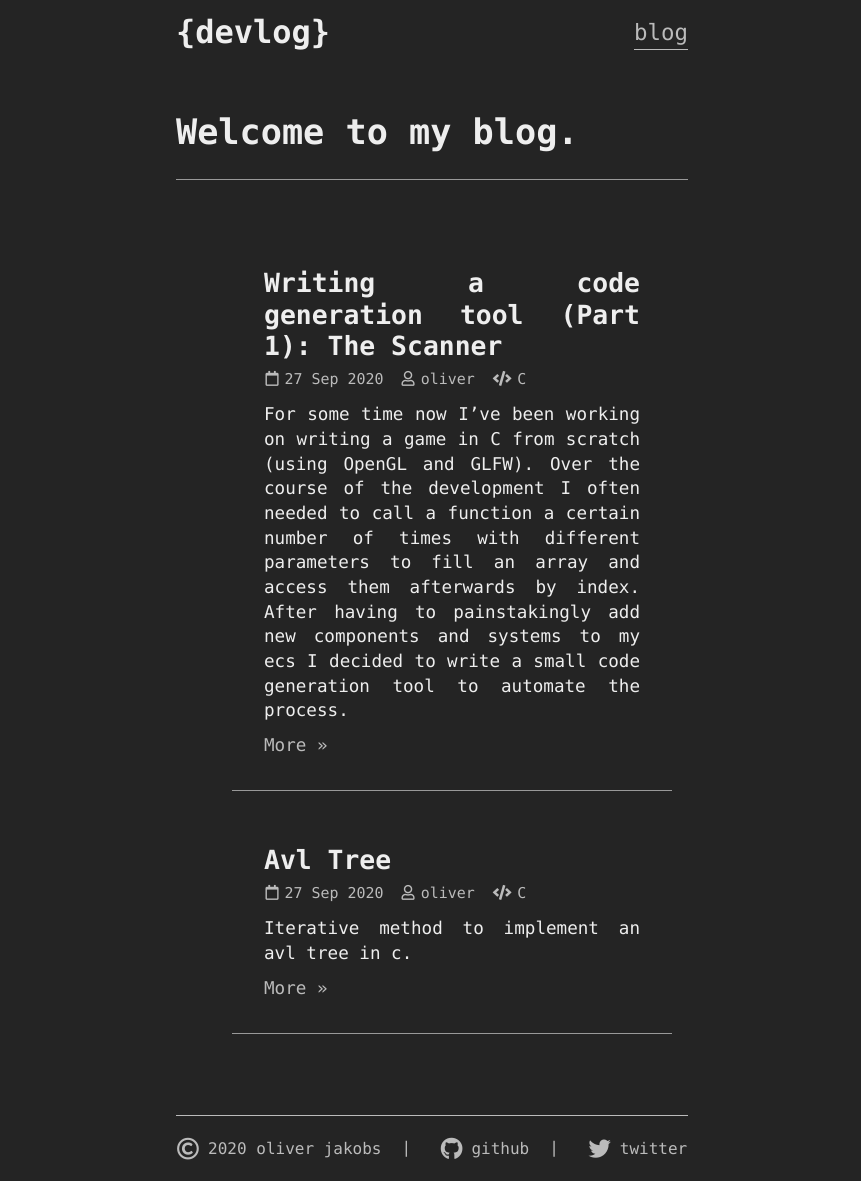
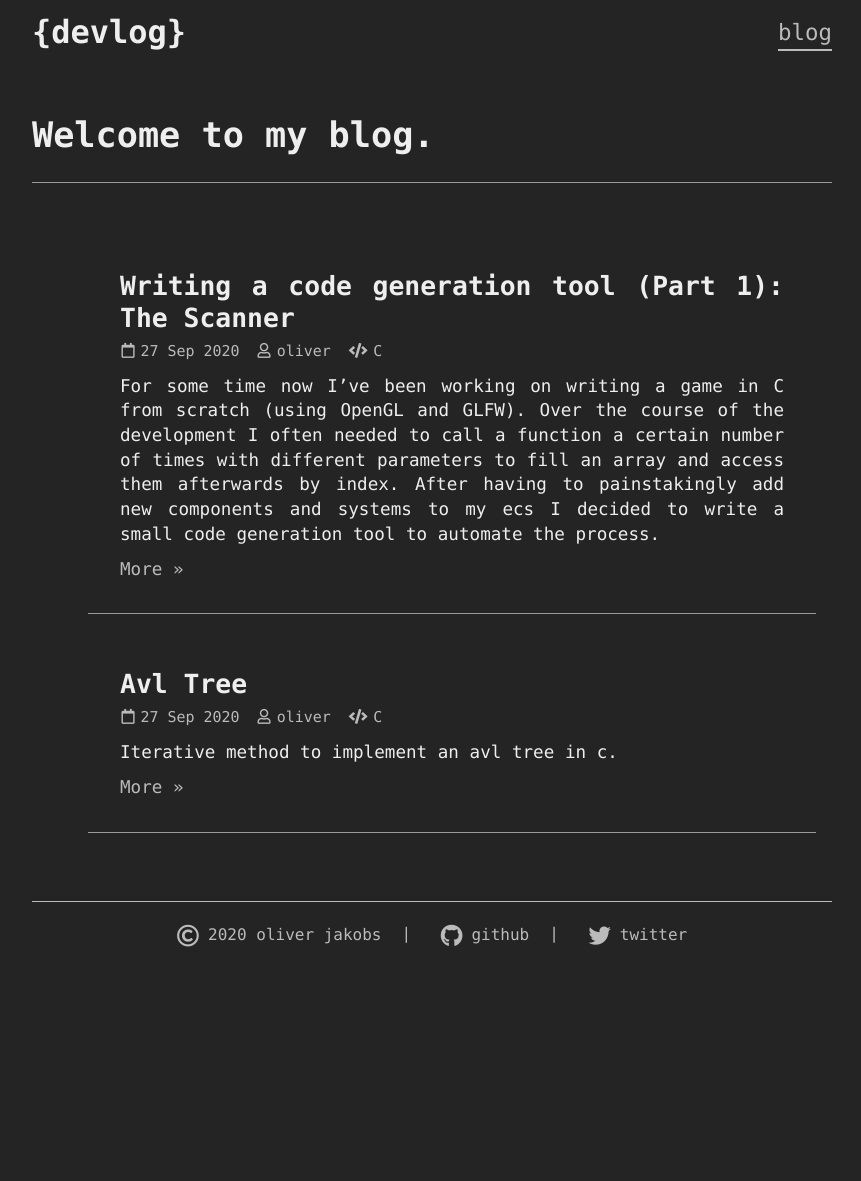
Before and after one commit to oliverjakobs/oliverjakobs.github.io, a Jekyll site: the page built from index.html, in a window 1280 px wide. Shown: the whole page, without its empty margins (208-1069 px from the left). Built offline with Jekyll 4.4.1, drawn with Linux system fonts in a browser that asks for light colours; after the commit the page ends 967 px from its top, so only the background shows below that.

Commit message:
improved style

```diff
--- a/_includes/navbar.html
+++ b/_includes/navbar.html
@@ -1,7 +1,5 @@
-<nav class="navbar">
-  <label class="logo"><a href="/">devlog</a></label>
-  <input type="checkbox" id="menu-check">
-  <label for="menu-check" class="menu-btn"><i class="fas fa-bars"></i></label>
+<nav class="navbar container">
+  <a class="logo" href="/">devlog</a>
   <ul class="menu">
     {% for item in site.data.navigation %}
       <li><a href="{{ item.link }}" {% if page.url == item.link %}class="active"{% endif %}>{{ item.name }}</a></li>
--- a/_layouts/default.html
+++ b/_layouts/default.html
@@ -17,9 +17,7 @@
 
   <body>
     {% include navbar.html %}
-    <div class="page-content container clearfix">
-      {{ content }}
-    </div>
+    <main class="page-content container">{{ content }}</main>
     {% include footer.html %}
   </body>
 </html>
--- a/_layouts/post.html
+++ b/_layouts/post.html
@@ -10,9 +10,9 @@
   <li><i class="fas fa-code"></i>{{ page.lang }}</li>
 </ul>
 
-<div class="post-content">
+<article class="post-content">
   {{ content }}
-</div>
+</article>
 
 <div class="comments">
   <i class="far fa-comments"></i>
--- a/_sass/main.scss
+++ b/_sass/main.scss
@@ -1,12 +1,11 @@
 
 $font-family: "Lucida Console";
 
-$container-width: 40%;
+$navbar-height: 64px;
+$footer-height: 4em;
 
-$navbar-height: 64px;
-$navbar-margin: (100% - $container-width) / 2;
-
-$footer-height: 4em;
+$container-width: 800px;
+$container-padding: 32px;
 
 $color-font: #eeeeee;
 $color-font2: #bbbbbb;
@@ -15,10 +14,6 @@
 $color-background: #242424;
 
 /* GENERAL STYLE */
-
-* {
-    box-sizing: border-box;
-}
 
 body {
     padding: 0;
@@ -43,22 +38,18 @@
 }
 
 .container {
-    width: $container-width;
+    max-width: $container-width;
+    margin-right: auto;
     margin-left: auto;
-    margin-right: auto;
-}
-
-/* */
-.clearfix::after {
-    content: '';
-    display: block;
-    clear: both;
+    padding-right: $container-padding;
+    padding-left: $container-padding;
 }
 
 /* NAVBAR */
 .navbar {
-    height: $navbar-height;
-    width: 100%;
+    display: grid;
+    grid-template-columns: auto 1fr;
+    justify-items: end;
 
     * {
         margin: 0;
@@ -69,11 +60,9 @@
     }
 
     .logo {
-        margin-left: $navbar-margin;
         font-size: 2em;
         font-weight: bold;
 
-        a {
         color: $color-font;
 
         &::before {
@@ -95,17 +84,11 @@
             &::after { transform: translateX(.2em); }
         }
     }
-    }
 
     .menu {
-        float: right;
-        margin-right: $navbar-margin;
-        height: $navbar-height;
-
         li {
             display: inline-block;
             padding-left: .6em;
-            height: inherit;
 
             a {
                 color: $color-font;
@@ -113,52 +96,37 @@
                 padding-bottom: .2em;
                 text-transform: lowercase;
 
-                &:hover {
+                &:hover, &.active {
+                    border-bottom: 2px solid $color-font2;
                     color: $color-font2;
-                    transition: .5s;
+                    transition: transform .5s ease;
                 }
-
-                &.active {
-                    color: $color-font2;
-                    border-bottom: 1px solid $color-font2;
             }
         }
     }
 }
 
-    .menu-btn {
-        font-size: 2em;
-        float: right;
-        margin-right: $navbar-margin;
-        cursor: pointer;
-        display: none;
-
-        &:hover {
-            color: $color-font2;
-            transition: .5s;
-        }
-    }
-
-    #menu-check {
-        display: none;
-    }
-}
-
 /* CONTENT */
-.page-content {
-    font-size: 1.1em;
-    text-align: justify;
-
-    padding: 2rem 0rem;
-    line-height: 1.4em;
-}
-
 .page-title {
     margin-bottom: 1.4em;
     text-align: left;
 }
 
-.blog {
+.page-content {
+    font-size: 1.1em;
+    text-align: justify;
+
+    padding-top: 2rem;
+    padding-bottom: 1.2rem;
+    line-height: 1.4em;
+
+    figure.highlight > pre {
+        overflow-x: auto;
+        padding: 0 1.2em;
+    }
+}
+
+.blog-overview {
     list-style: none;
 
     * {
--- a/index.html
+++ b/index.html
@@ -4,7 +4,7 @@
 ---
 <h1 class="page-title separator">Welcome to my blog.</h1>
 
-<ul class="blog">
+<ul class="blog-overview">
   {% for post in site.posts %}
     <li class="separator">
       <h2 class="post-title"><a href="{{ post.url }}">{{ post.title }}</a></h2>
@@ -14,7 +14,7 @@
         <li><i class="fas fa-code"></i>{{ post.lang }}</li>
       </ul>
       <div class="post-summary"> {{ post.excerpt }} </div>
-      <a class="default" href="{{ post.url }}">More &raquo;</a>
+      <a href="{{ post.url }}">More &raquo;</a>
     </li>
   {% endfor %}
 </ul>
```
Also changed, not shown: 7 other files. Lines whose indentation alone changed are shown as unchanged.
